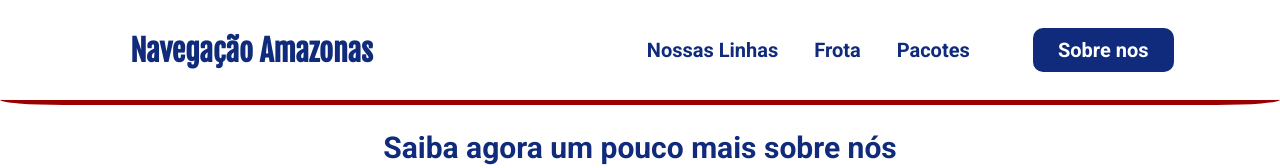
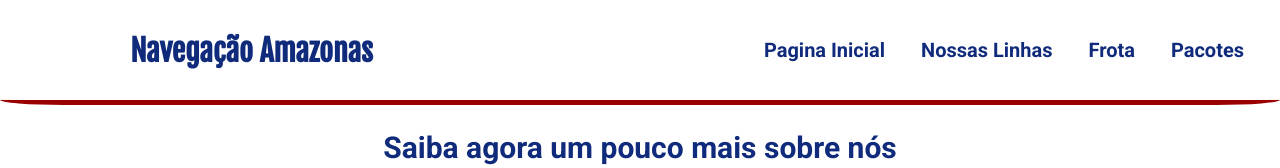
Before and after one commit to Ronison-Melo/Projeto-HTML-e-CSS, a plain HTML site: page sobre.html in a window 1280 px wide. Shown: the top 168 px of the page. Drawn offline with Linux system fonts and the light colour scheme.

Commit message:
atualizado

```diff
--- a/sobre.html
+++ b/sobre.html
@@ -15,10 +15,10 @@
         </div>
 
         <div class="menu">
+            <a href="index.html">Pagina Inicial</a>
             <a href="linhas.html">Nossas Linhas</a>
             <a href="frota.html">Frota</a>
             <a href="pacotes.html">Pacotes</a>
-            <a id="nos" href="sobre.html">Sobre nos</a>
         </div>
 
     </nav>
```
Also changed, not shown: frota.html (+1 -1 lines), pacotes.html (+1 -1 lines).
